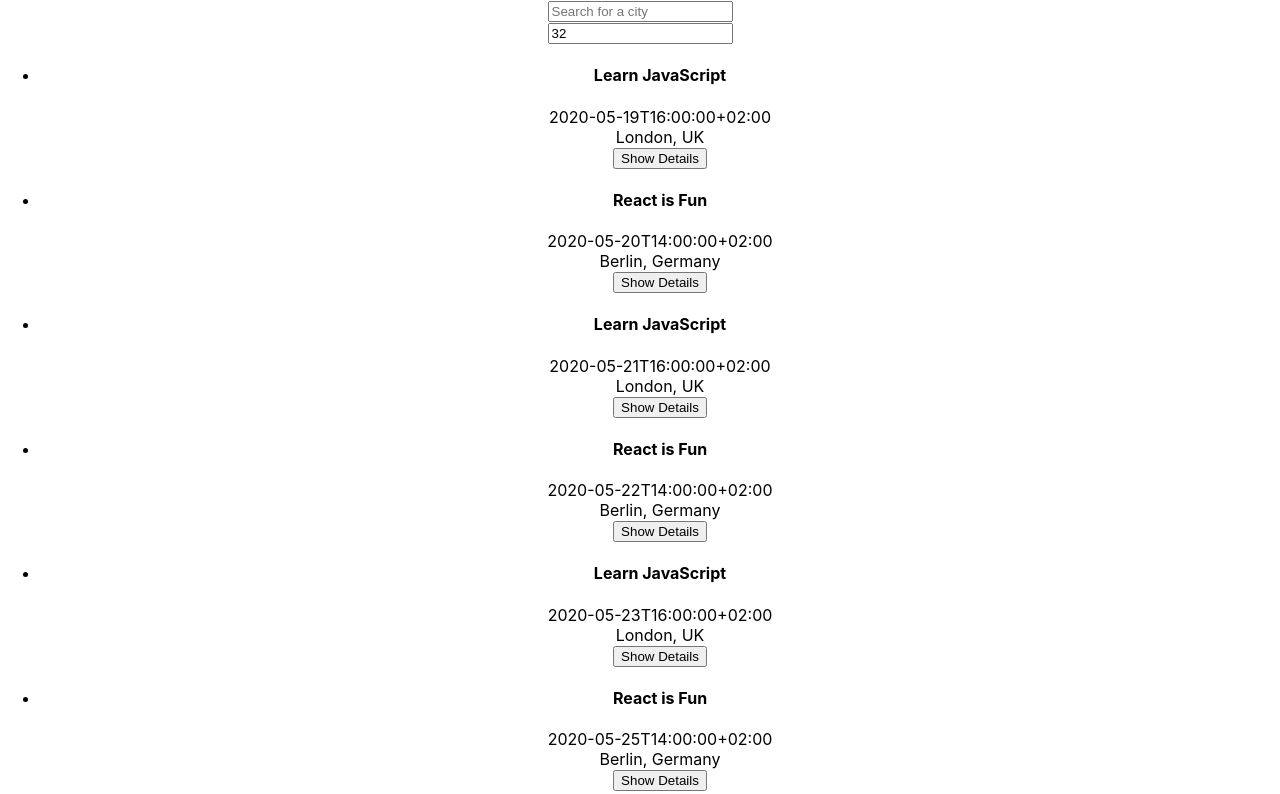
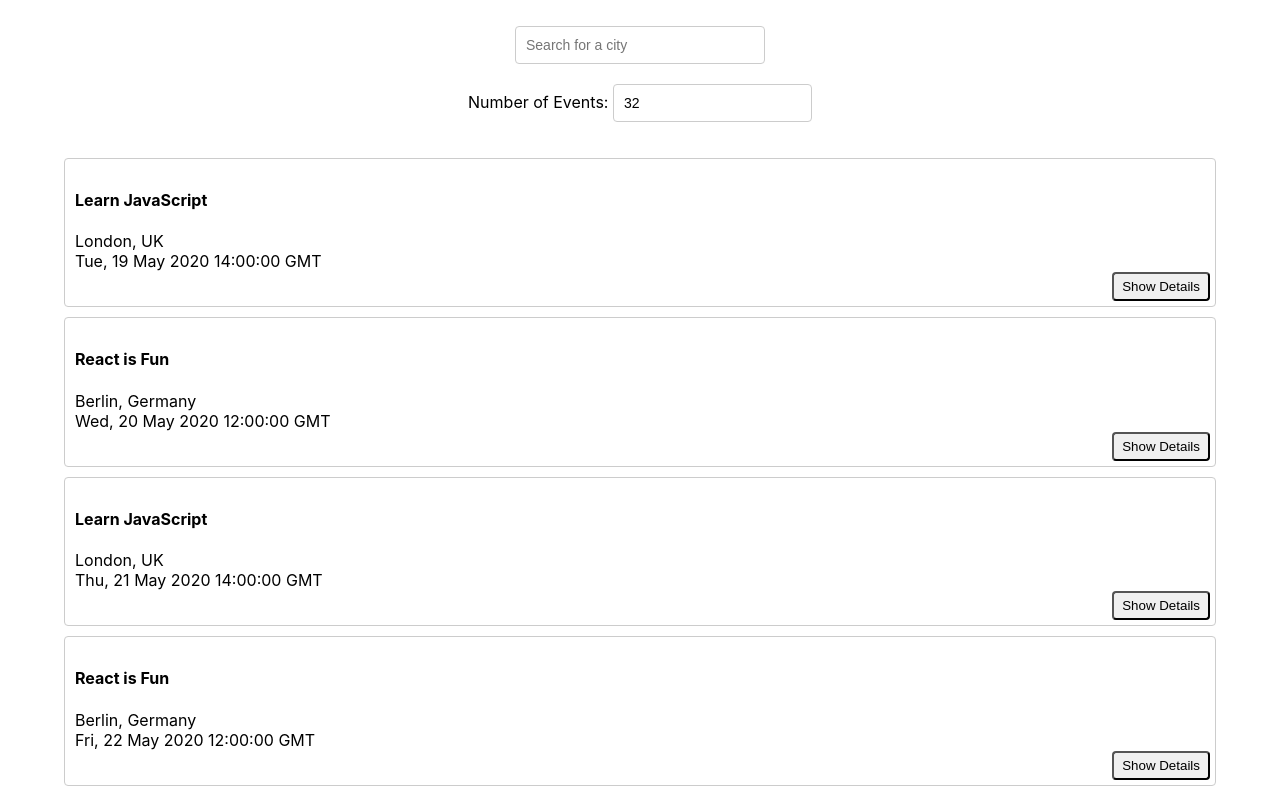
Before and after one commit to terryroe/meet, a React (Create React App) app: page / in a window 1280 px wide. Shown: the top 794 px of the page. Built offline with nearby package versions, Linux system fonts and the light colour scheme.

Commit message:
add styles and do some cleanup

```diff
--- a/src/App.css
+++ b/src/App.css
@@ -1,38 +1,88 @@
+@import url(https://fonts.googleapis.com/css?family=Roboto:500);
 .App {
   text-align: center;
+  padding: 2% 5%;
 }
 
-.App-logo {
-  height: 40vmin;
-  pointer-events: none;
+.App * {
+  box-sizing: border-box;
 }
 
-@media (prefers-reduced-motion: no-preference) {
-  .App-logo {
-    animation: App-logo-spin infinite 20s linear;
-  }
+ul {
+  padding: 0;
+  list-style: none;
 }
 
-.App-header {
-  background-color: #282c34;
-  min-height: 100vh;
+p {
+  margin: 5px 0;
+}
+
+input[type='text'],
+input[type='number'] {
+  padding: 8px 6px 8px 10px;
+  border-radius: 4px;
+  outline: none;
+  border: 1px solid #ccc;
+  font-size: 14px;
+  line-height: 20px;
+  align-self: center;
+  height: 38px;
+  margin-bottom: 20px;
+}
+
+.city {
+  width: 250px;
+}
+
+#city-search {
   display: flex;
   flex-direction: column;
-  align-items: center;
-  justify-content: center;
-  font-size: calc(10px + 2vmin);
-  color: white;
+  margin: auto;
+  position: relative;
 }
 
-.App-link {
-  color: #61dafb;
+.suggestions {
+  width: 250px;
+  position: absolute;
+  top: 45px;
+  z-index: 2;
+  align-self: center;
+  margin: 0;
+  font-size: 14px;
+  box-shadow: 10px 10px 16px -12px rgba(0, 0, 0, 0.75);
 }
 
-@keyframes App-logo-spin {
-  from {
-    transform: rotate(0deg);
-  }
-  to {
-    transform: rotate(360deg);
-  }
+.suggestions > li {
+  text-align: left;
+  padding: 8px 6px 8px 10px;
+  background-color: #eee;
+  cursor: default;
 }
+
+.suggestions > li:last-child {
+  border-bottom-left-radius: 4px;
+  border-bottom-right-radius: 4px;
+}
+
+.suggestions > li:hover {
+  background-color: #bcdcdb;
+}
+
+.event {
+  padding: 10px 10px 35px;
+  margin-bottom: 10px;
+  text-align: left;
+  border: 1px solid #ccc;
+  border-radius: 4px;
+  position: relative;
+}
+
+.details-btn {
+  position: absolute;
+  right: 5px;
+  bottom: 5px;
+  padding: 5px 8px;
+  border-radius: 4px;
+  outline: none;
+  cursor: pointer;
+}
--- a/src/components/CitySearch.js
+++ b/src/components/CitySearch.js
@@ -38,7 +38,7 @@ const CitySearch = ({ allLocations, setCurrentCity }) => {
         onFocus={() => setShowSuggestions(true)}
         onChange={handleInputChanged}
       />
-      {showSuggestions ? (
+      {showSuggestions && (
         <ul className="suggestions">
           {suggestions.map((suggestion) => {
             return (
@@ -51,7 +51,7 @@ const CitySearch = ({ allLocations, setCurrentCity }) => {
             <b>See all cities</b>
           </li>
         </ul>
-      ) : null}
+      )}
     </div>
   );
 };
--- a/src/components/Event.js
+++ b/src/components/Event.js
@@ -6,14 +6,17 @@ const Event = ({ event }) => {
   const [showDetails, setShowDetails] = useState(false);
 
   return (
-    <li>
+    <li className="event">
       <h4>{event.summary}</h4>
-      <div>{event.start.dateTime}</div>
       <div>{event.location}</div>
-      <button onClick={() => setShowDetails(!showDetails)}>
+      <div>{new Date(event.start.dateTime).toUTCString()}</div>
+      {showDetails && <p className="details">{event && event.description}</p>}
+      <button
+        className="details-btn"
+        onClick={() => setShowDetails(!showDetails)}
+      >
         {showDetails ? 'Hide Details' : 'Show Details'}
       </button>
-      {showDetails && <div className="details"></div>}
     </li>
   );
 };
--- a/src/components/EventList.js
+++ b/src/components/EventList.js
@@ -4,9 +4,7 @@ import Event from './Event';
 const EventList = ({ events }) => {
   return (
     <ul id="event-list">
-      {events
-        ? events.map((event) => <Event key={event.id} event={event} />)
-        : null}
+      {events && events.map((event) => <Event key={event.id} event={event} />)}
     </ul>
   );
 };
--- a/src/components/NumberOfEvents.js
+++ b/src/components/NumberOfEvents.js
@@ -1,13 +1,25 @@
 // src/components/NumberOfEvents.js
 
+import { useState } from 'react';
+
 const NumberOfEvents = () => {
+  const [number, setNumber] = useState(32);
+  const handleInputChanged = (event) => {
+    const value = event.target.value;
+    setNumber(value);
+  };
+
   return (
-    <input
-      type="text"
-      id="number-of-events"
-      defaultValue={32}
-      onChange={() => {}}
-    />
+    <div className="number-of-events">
+      <label htmlFor="number-of-events-input">Number of Events: </label>
+      <input
+        className="number-of-events-input"
+        type="text"
+        id="number-of-events-input"
+        value={number}
+        onChange={handleInputChanged}
+      />
+    </div>
   );
 };
 
```
